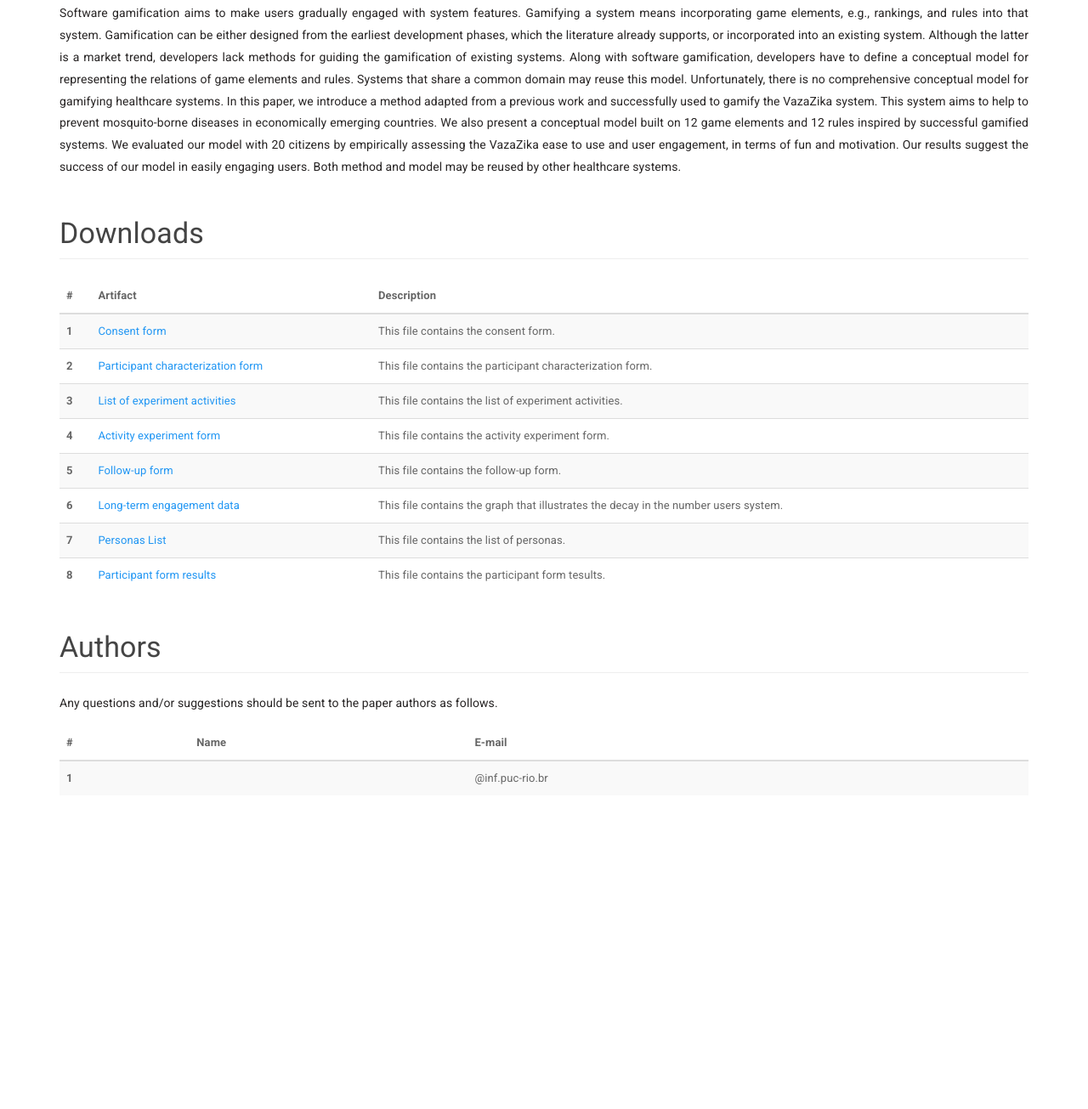
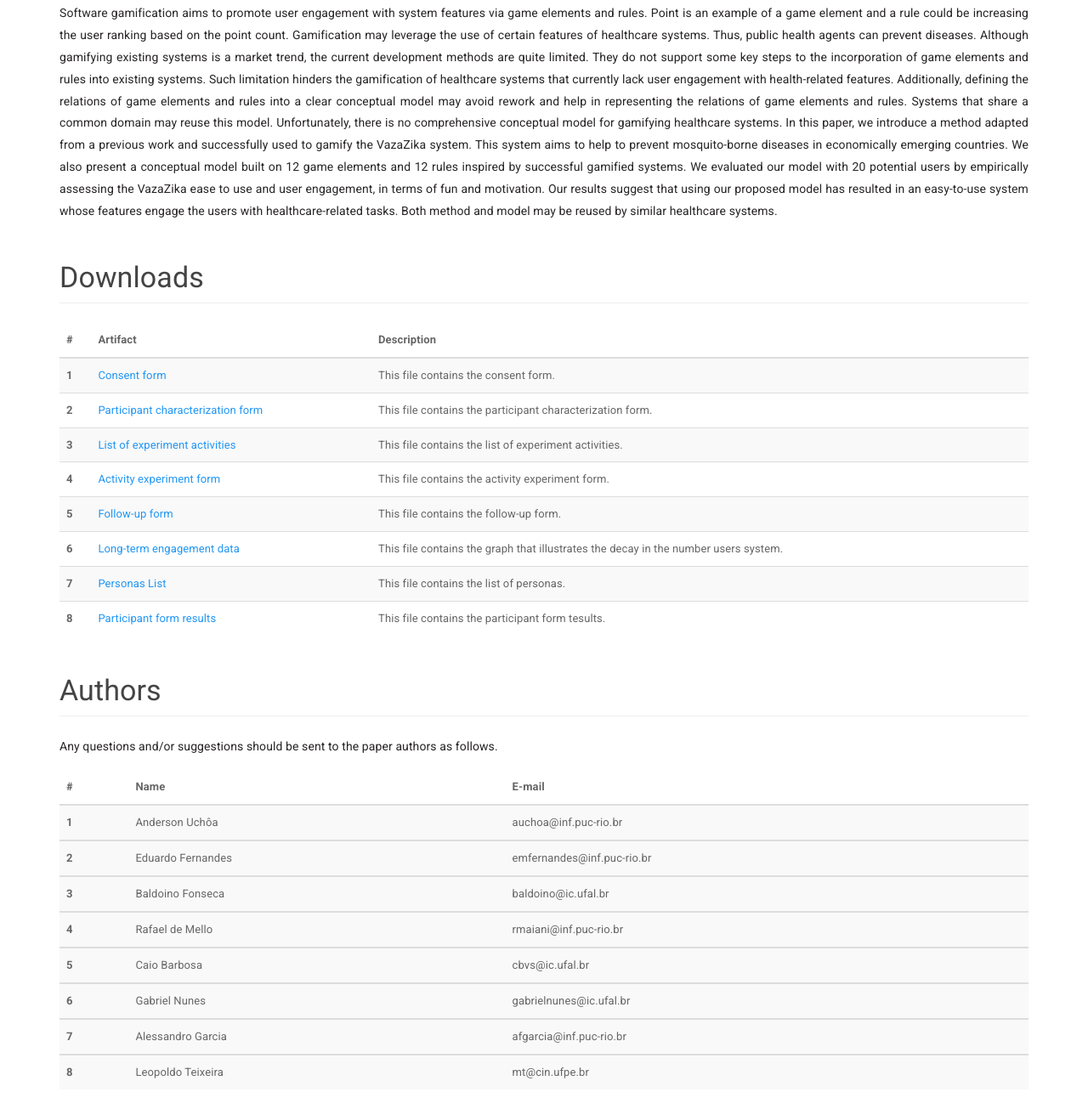
Before and after one commit to anderson-uchoa/SEH2019, a plain HTML site: page index.html in a window 1280 px wide. Shown: the part 379-1684 px from the top of the page at 85% size. Before the commit the page ends 1338 px from the top, so only its background shows below. Drawn offline with Linux system fonts and the light colour scheme.

Commit message:
update index

```diff
--- a/index.html
+++ b/index.html
@@ -70,27 +70,32 @@
 		</p>
 
 		<h3 id="abstract" class="page-header">Abstract</h3>
-		<p class="text-justify">Software gamification aims to make users
-			gradually engaged with system features. Gamifying a system means
-			incorporating game elements, e.g., rankings, and rules into that
-			system. Gamification can be either designed from the earliest
-			development phases, which the literature already supports, or
-			incorporated into an existing system. Although the latter is a market
-			trend, developers lack methods for guiding the gamification of
-			existing systems. Along with software gamification, developers have
-			to define a conceptual model for representing the relations of game
-			elements and rules. Systems that share a common domain may reuse this
-			model. Unfortunately, there is no comprehensive conceptual model for
+		<p class="text-justify">Software gamification aims to promote user
+			engagement with system features via game elements and rules. Point is
+			an example of a game element and a rule could be increasing the user
+			ranking based on the point count. Gamification may leverage the use
+			of certain features of healthcare systems. Thus, public health agents
+			can prevent diseases. Although gamifying existing systems is a market
+			trend, the current development methods are quite limited. They do not
+			support some key steps to the incorporation of game elements and
+			rules into existing systems. Such limitation hinders the gamification
+			of healthcare systems that currently lack user engagement with
+			health-related features. Additionally, defining the relations of game
+			elements and rules into a clear conceptual model may avoid rework and
+			help in representing the relations of game elements and rules.
+			Systems that share a common domain may reuse this model.
+			Unfortunately, there is no comprehensive conceptual model for
 			gamifying healthcare systems. In this paper, we introduce a method
 			adapted from a previous work and successfully used to gamify the
 			VazaZika system. This system aims to help to prevent mosquito-borne
 			diseases in economically emerging countries. We also present a
 			conceptual model built on 12 game elements and 12 rules inspired by
-			successful gamified systems. We evaluated our model with 20 citizens
-			by empirically assessing the VazaZika ease to use and user
-			engagement, in terms of fun and motivation. Our results suggest the
-			success of our model in easily engaging users. Both method and model
-			may be reused by other healthcare systems.</p>
+			successful gamified systems. We evaluated our model with 20 potential
+			users by empirically assessing the VazaZika ease to use and user
+			engagement, in terms of fun and motivation. Our results suggest that
+			using our proposed model has resulted in an easy-to-use system whose
+			features engage the users with healthcare-related tasks. Both method
+			and model may be reused by similar healthcare systems.</p>
 
 
 		<h3 id="downloads" class="page-header">Downloads</h3>
@@ -106,8 +111,7 @@
 
 				<tr>
 					<th scope="row">1</th>
-					<td><a
-						href="download/Participant_Characterization_Form.pdf"
+					<td><a href="download/Participant_Characterization_Form.pdf"
 						target="_blank">Consent form </a></td>
 					<td>This file contains the consent form.
 				</tr>
@@ -115,10 +119,11 @@
 
 				<tr>
 					<th scope="row">2</th>
-					<td><a
-						href="download/Participant_Characterization_Form.pdf"
+					<td><a href="download/Participant_Characterization_Form.pdf"
 						target="_blank">Participant characterization form </a></td>
 					<td>This file contains the participant characterization form.
+
+
 				</tr>
 
 				<tr>
@@ -138,8 +143,8 @@
 
 				<tr>
 					<th scope="row">5</th>
-					<td><a href="download/Follow-up_Form.pdf"
-						target="_blank">Follow-up form</a></td>
+					<td><a href="download/Follow-up_Form.pdf" target="_blank">Follow-up
+							form</a></td>
 					<td>This file contains the follow-up form.
 				</tr>
 
@@ -147,13 +152,14 @@
 					<th scope="row">6</th>
 					<td><a href="download/long-term-engagement.png"
 						target="_blank">Long-term engagement data</a></td>
-					<td>This file contains the graph that illustrates the decay in the number users system.
+					<td>This file contains the graph that illustrates the decay in
+						the number users system.
 				</tr>
 
 				<tr>
 					<th scope="row">7</th>
-					<td><a href="download/Personas.pdf"
-						target="_blank">Personas List</a></td>
+					<td><a href="download/Personas.pdf" target="_blank">Personas
+							List</a></td>
 					<td>This file contains the list of personas.
 				</tr>
 
@@ -181,14 +187,81 @@
 					<th>E-mail</th>
 				</tr>
 			</thead>
+
 			<tbody>
 				<tr>
 					<th scope="row">1</th>
-					<td></td>
-					<td>@inf.puc-rio.br</td>
+					<td>Anderson Uchôa</td>
+					<td>auchoa@inf.puc-rio.br</td>
 				</tr>
 
 			</tbody>
+
+
+			<tbody>
+				<tr>
+					<th scope="row">2</th>
+					<td>Eduardo Fernandes</td>
+					<td>emfernandes@inf.puc-rio.br</td>
+				</tr>
+
+			</tbody>
+
+			<tbody>
+				<tr>
+					<th scope="row">3</th>
+					<td>Baldoino Fonseca</td>
+					<td>baldoino@ic.ufal.br</td>
+				</tr>
+
+			</tbody>
+
+			<tbody>
+				<tr>
+					<th scope="row">4</th>
+					<td>Rafael de Mello</td>
+					<td>rmaiani@inf.puc-rio.br</td>
+				</tr>
+
+			</tbody>
+
+			<tbody>
+				<tr>
+					<th scope="row">5</th>
+					<td>Caio Barbosa</td>
+					<td>cbvs@ic.ufal.br</td>
+				</tr>
+
+			</tbody>
+
+			<tbody>
+				<tr>
+					<th scope="row">6</th>
+					<td>Gabriel Nunes</td>
+					<td>gabrielnunes@ic.ufal.br</td>
+				</tr>
+
+			</tbody>
+
+			<tbody>
+				<tr>
+					<th scope="row">7</th>
+					<td>Alessandro Garcia</td>
+					<td>afgarcia@inf.puc-rio.br</td>
+				</tr>
+
+			</tbody>
+
+			<tbody>
+				<tr>
+					<th scope="row">8</th>
+					<td>Leopoldo Teixeira</td>
+					<td>mt@cin.ufpe.br</td>
+				</tr>
+
+			</tbody>
+
+
 		</table>
 
 
```
